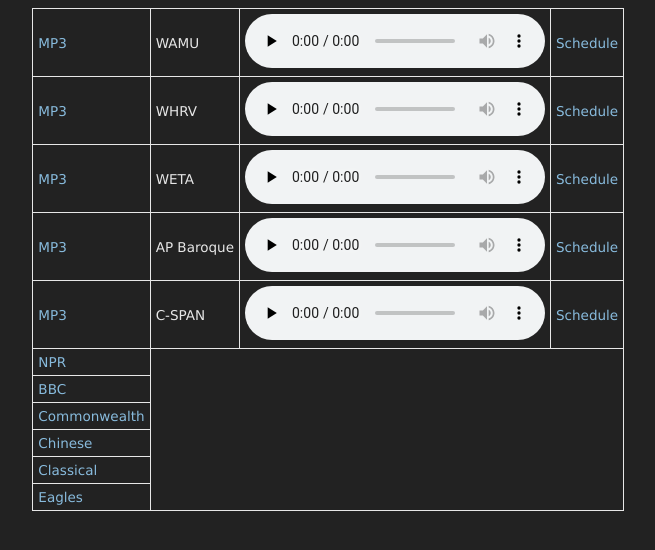
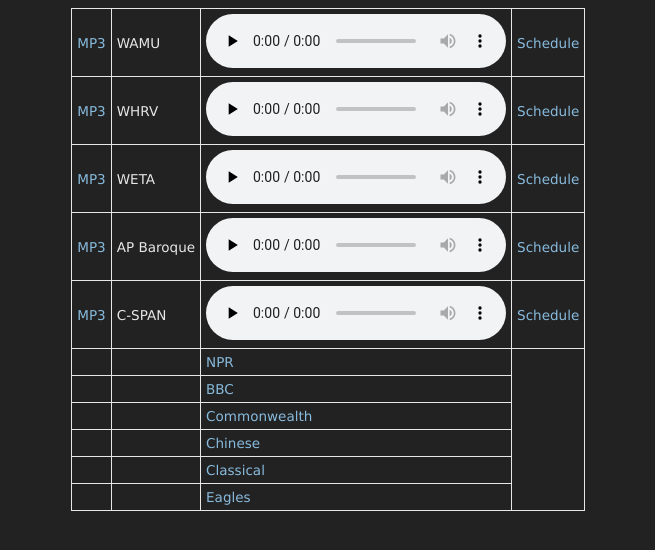
Before and after one commit to danburd/danburd.github.io, a Jekyll site: the page radio.html, which Jekyll copies as it is, in a window 1280 px wide. Shown: the top 550 px of the page, without its empty margins (307-962 px from the left). Built offline with Jekyll 4.4.1, drawn with Linux system fonts in a browser that asks for light colours.

Commit message:
Moving hyperlinks to middle column

```diff
--- a/radio.html
+++ b/radio.html
@@ -90,21 +90,33 @@
    <td><a href="https://www.c-span.org/schedule/?channel=radio">Schedule</a></td>
   </tr>
   <tr>
+   <td></td>
+   <td></td>
    <td><a href="/npr.html">NPR</a></td>
   </tr>
   <tr>
+   <td></td>
+   <td></td>
    <td><a href="/bbc.html">BBC</a></td>
   </tr>
   <tr>
+   <td></td>
+   <td></td>
    <td><a href="/commonwealth.html">Commonwealth</a></td>
   </tr>
   <tr>
+   <td></td>
+   <td></td>
    <td><a href="/chinese.html">Chinese</a></td>
   </tr>
   <tr>
+   <td></td>
+   <td></td>
    <td><a href="/classical.html">Classical</a></td>
   </tr>
   <tr>
+   <td></td>
+   <td></td>
    <td><a href="/eagles.html">Eagles</a></td>
   </tr>
 </table>
```
